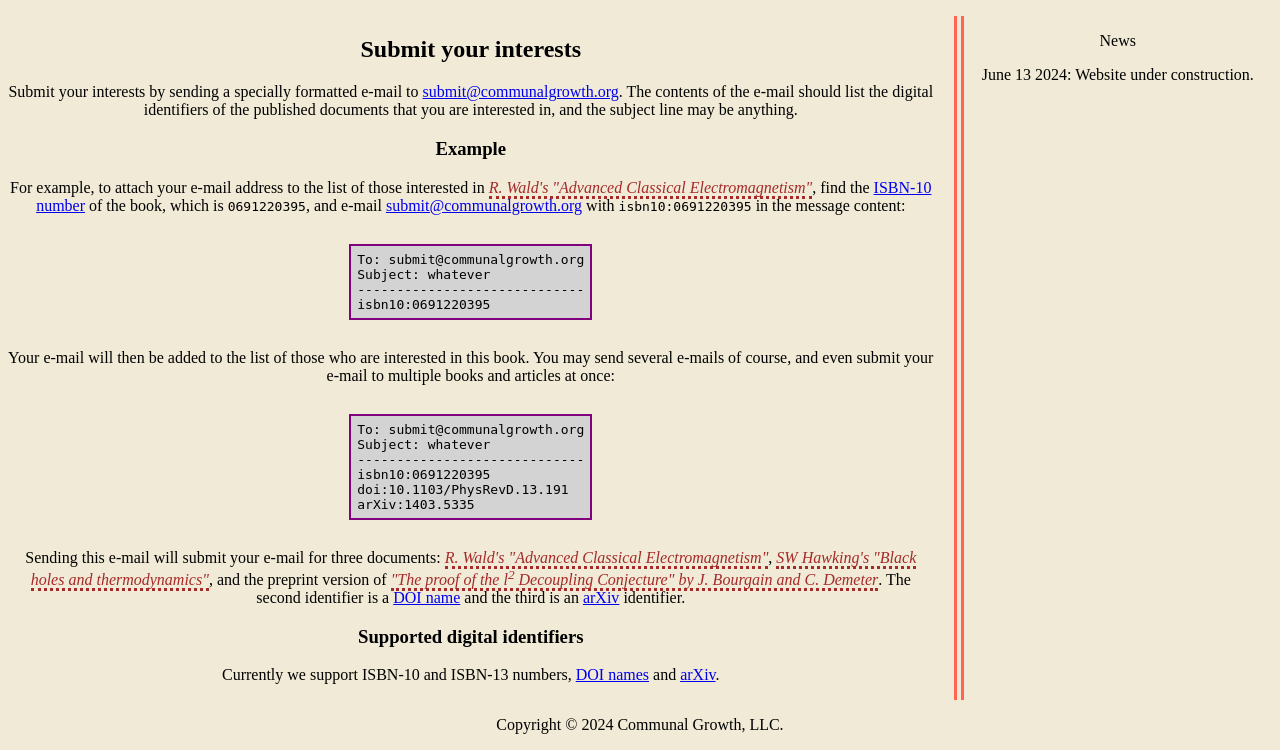
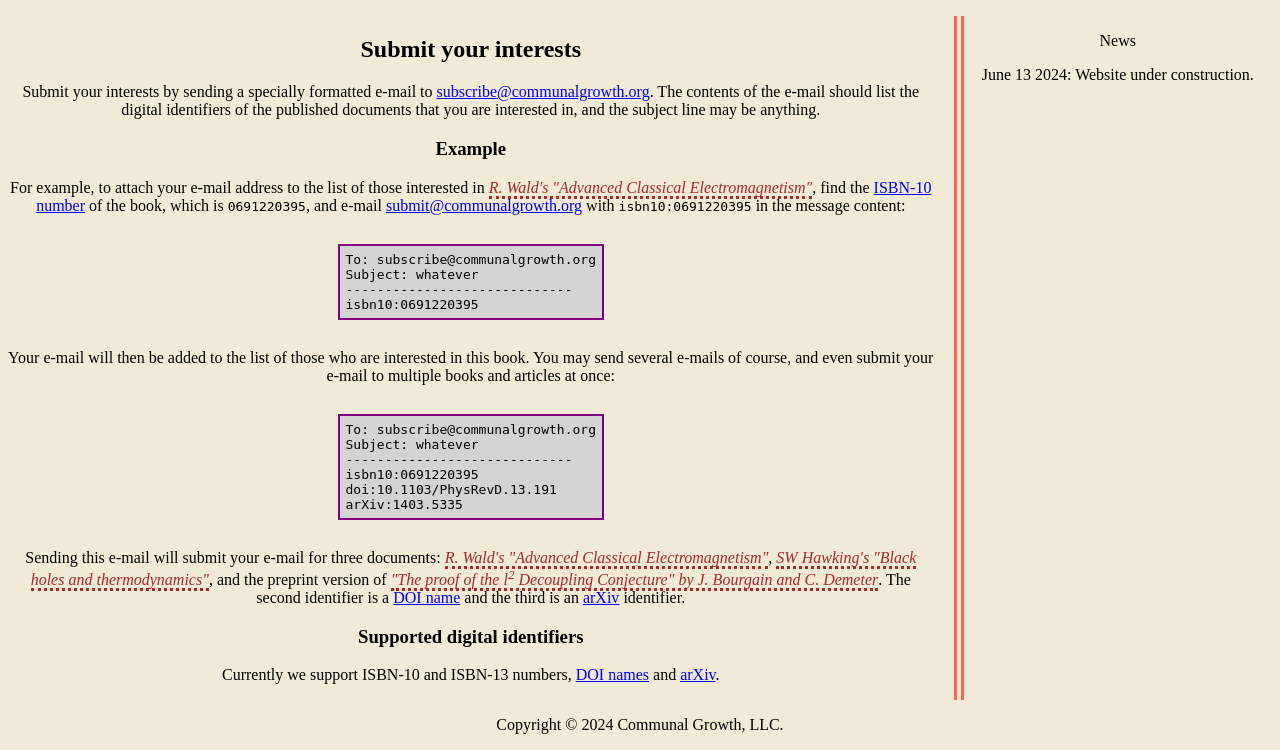
Before and after one commit to communalgrowth/webserver, a Python web app: template src/app/templates/submit.html.jinja2 in a window 1280 px wide. Shown: the part 69-819 px from the top of the page. Run offline with Jinja, Linux system fonts and the light colour scheme; the template is opened without the code that fills it, so the values that code supplies are empty.

Commit message:
change email from submit to subscribe

```diff
--- a/src/app/templates/submit.html.jinja2
+++ b/src/app/templates/submit.html.jinja2
@@ -2,18 +2,18 @@
 {% block main_content %}
 <article>
 <h2>Submit your interests</h2>
-<p>Submit your interests by sending a specially formatted e-mail to <a href="mailto:submit@communalgrowth.org">submit@communalgrowth.org</a>. The contents of the e-mail should list the digital identifiers of the published documents that you are interested in, and the subject line may be anything.</p>
+<p>Submit your interests by sending a specially formatted e-mail to <a href="mailto:subscribe@communalgrowth.org">subscribe@communalgrowth.org</a>. The contents of the e-mail should list the digital identifiers of the published documents that you are interested in, and the subject line may be anything.</p>
 <h3>Example</h3>
 <p>For example, to attach your e-mail address to the list of those interested in <cite><a class="citation" href="https://press.princeton.edu/books/hardcover/9780691220390/advanced-classical-electromagnetism">R. Wald's "Advanced Classical Electromagnetism"</a></cite>, find the <a href="https://en.wikipedia.org/wiki/ISBN">ISBN-10 number</a> of the book, which is <code>0691220395</code>, and e-mail <a href="mailto:submit@communalgrowth.org">submit@communalgrowth.org</a> with <code>isbn10:0691220395</code> in the message content:</p>
 <pre class="submit-example">
-To: submit@communalgrowth.org
+To: subscribe@communalgrowth.org
 Subject: whatever
 -----------------------------
 isbn10:0691220395
 </pre>
 <p>Your e-mail will then be added to the list of those who are interested in this book. You may send several e-mails of course, and even submit your e-mail to multiple books and articles at once:</p>
 <pre class="submit-example">
-To: submit@communalgrowth.org
+To: subscribe@communalgrowth.org
 Subject: whatever
 -----------------------------
 isbn10:0691220395
```
